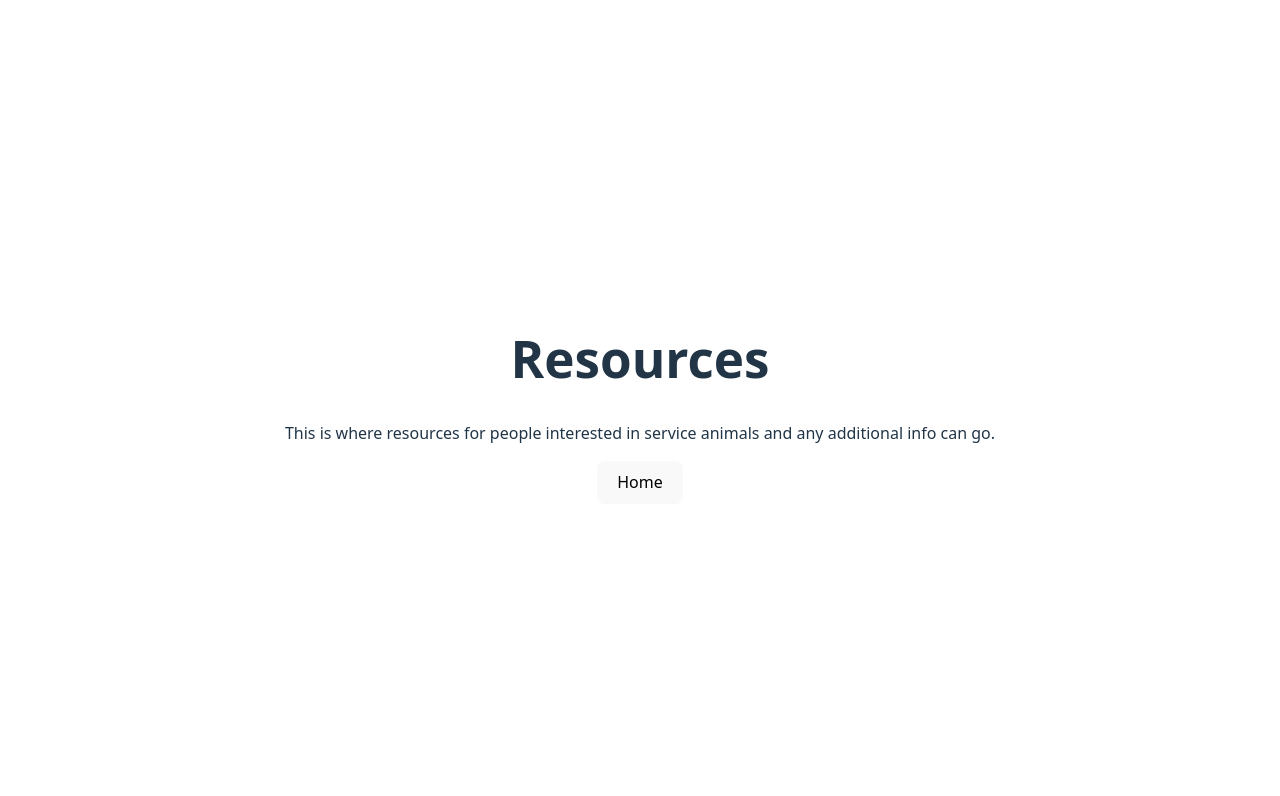
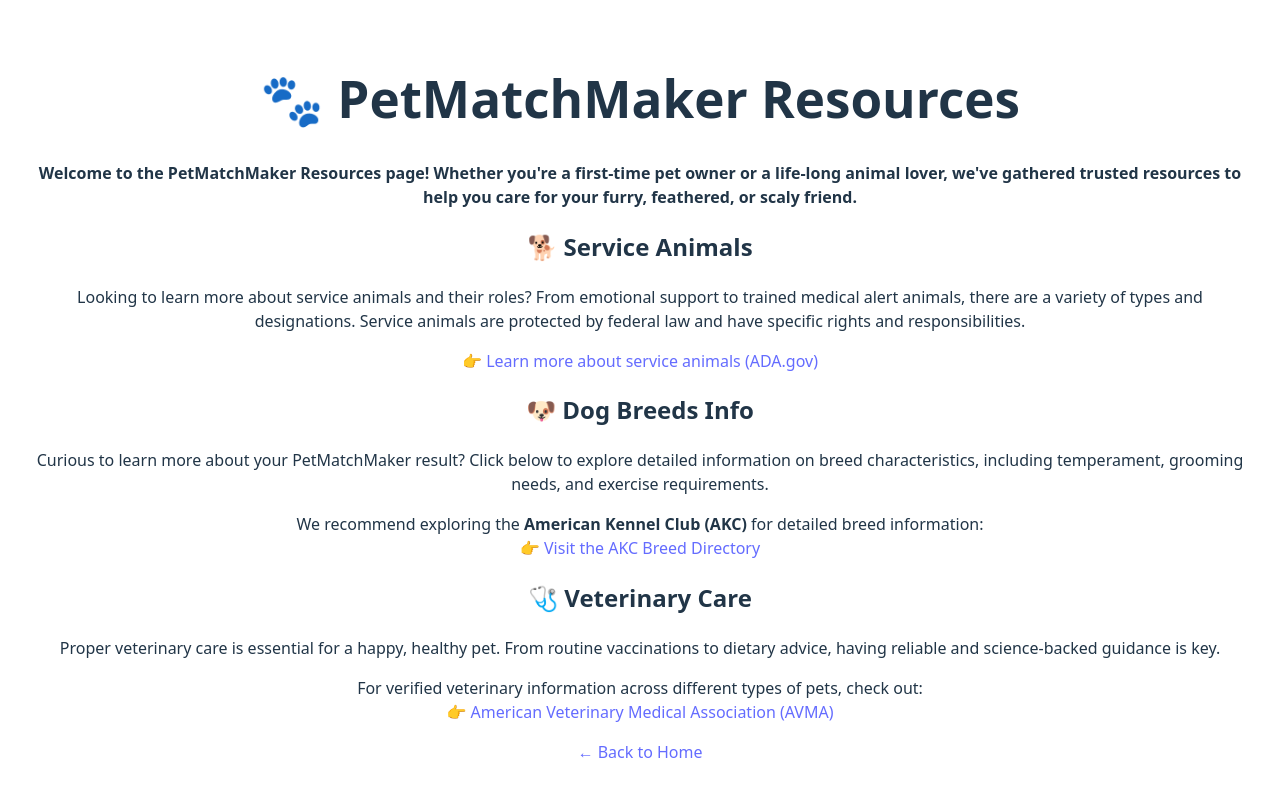
Before and after one commit to Pet-MatchMaker-2412/pet_matchmaker_fe, a React (Vite) app: page /resources in a window 1280 px wide. Shown: the top 796 px of the page. Built offline with nearby package versions, Linux system fonts and the light colour scheme.

Commit message:
updated resources page with helpful paragraphs and links to service animal info, dog breed info, and veterinary care info

```diff
--- a/src/components/Resources/ResourcesPage.jsx
+++ b/src/components/Resources/ResourcesPage.jsx
@@ -1,15 +1,56 @@
-import { useNavigate } from 'react-router-dom';
+import { Link } from 'react-router-dom';
 
 function ResourcesPage() {
-    const navigate = useNavigate()
-    const goHome = () => navigate("/welcome")
     return (
         <main>
-            <h1>Resources</h1>
-            <p>This is where resources for people interested in service animals and any additional info can go.</p>
-            <button onClick={goHome}>Home</button>
+            <h1>🐾 PetMatchMaker Resources</h1>
+
+            <section>
+                <p><strong>Welcome to the PetMatchMaker Resources page! Whether you're a first-time pet owner or a life-long animal lover, we've gathered trusted resources to help you care for your furry, feathered, or scaly friend.</strong></p>
+            </section>
+
+            <section>
+                <h2>🐕 Service Animals</h2>
+                <p>
+                    Looking to learn more about service animals and their roles? From emotional support to trained medical alert animals, there are a variety of types and designations. Service animals are protected by federal law and have specific rights and responsibilities.
+                </p>
+                <p>
+                    👉 <a
+                        href="https://www.ada.gov/resources/service-animals-faqs/"
+                        target="_blank"
+                        rel="noopener noreferrer"
+                    >
+                        Learn more about service animals (ADA.gov)
+                    </a>
+                </p>
+            </section>
+
+            <section>
+                <h2>🐶 Dog Breeds Info</h2>
+                <p>
+                Curious to learn more about your PetMatchMaker result? Click below to explore detailed information on breed characteristics, including temperament, grooming needs, and exercise requirements.
+                </p>
+                <p>
+                    We recommend exploring the <strong>American Kennel Club (AKC)</strong> for detailed breed information:
+                    <br />
+                    👉 <a href="https://www.akc.org/dog-breeds/" target="_blank" rel="noopener noreferrer">Visit the AKC Breed Directory</a>
+                </p>
+            </section>
+
+            <section>
+                <h2>🩺 Veterinary Care</h2>
+                <p>
+                    Proper veterinary care is essential for a happy, healthy pet. From routine vaccinations to dietary advice, having reliable and science-backed guidance is key.
+                </p>
+                <p>
+                    For verified veterinary information across different types of pets, check out:
+                    <br />
+                    👉 <a href="https://www.avma.org/resources/pet-owners" target="_blank" rel="noopener noreferrer">American Veterinary Medical Association (AVMA)</a>
+                </p>
+            </section>
+            <Link to="/welcome">← Back to Home</Link>
         </main>
     );
 }
 
-export default ResourcesPage;
+export default ResourcesPage
```
